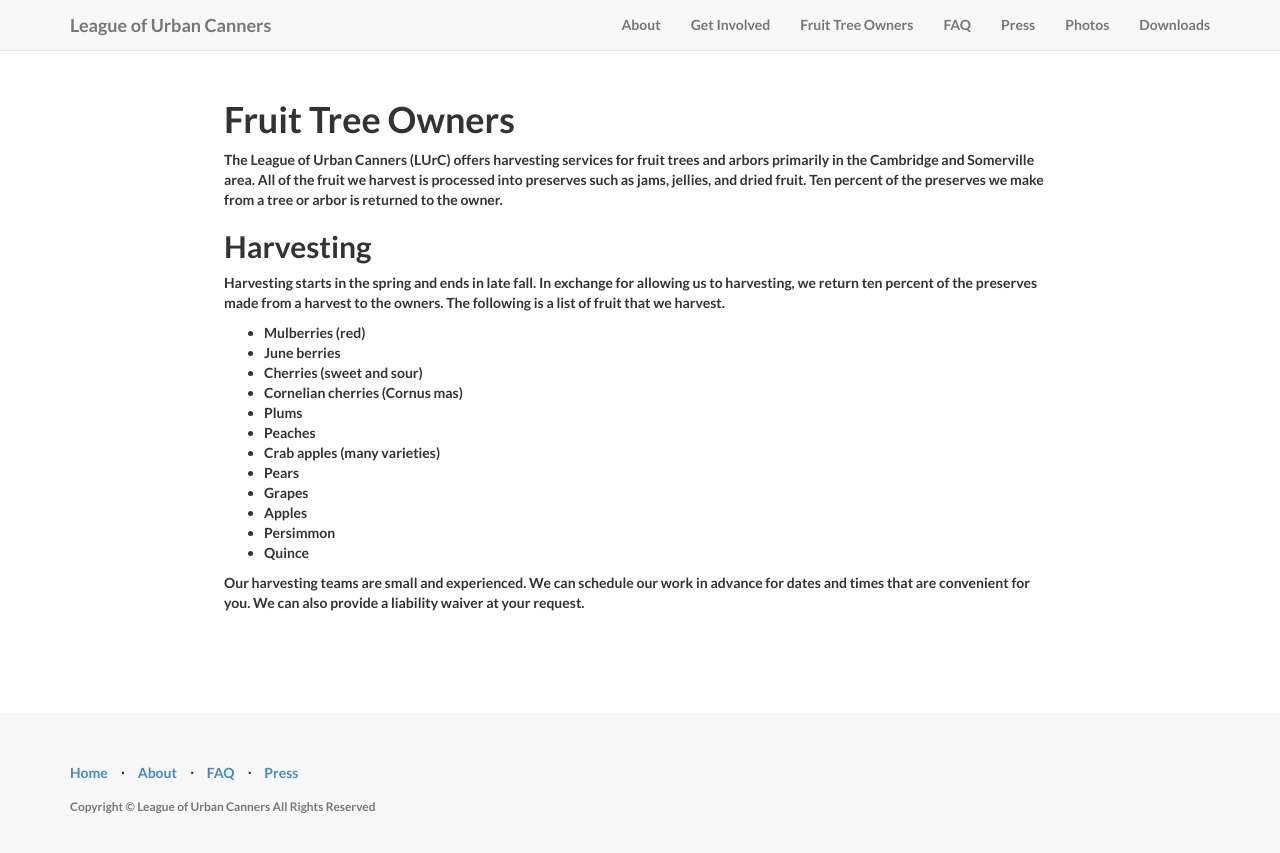
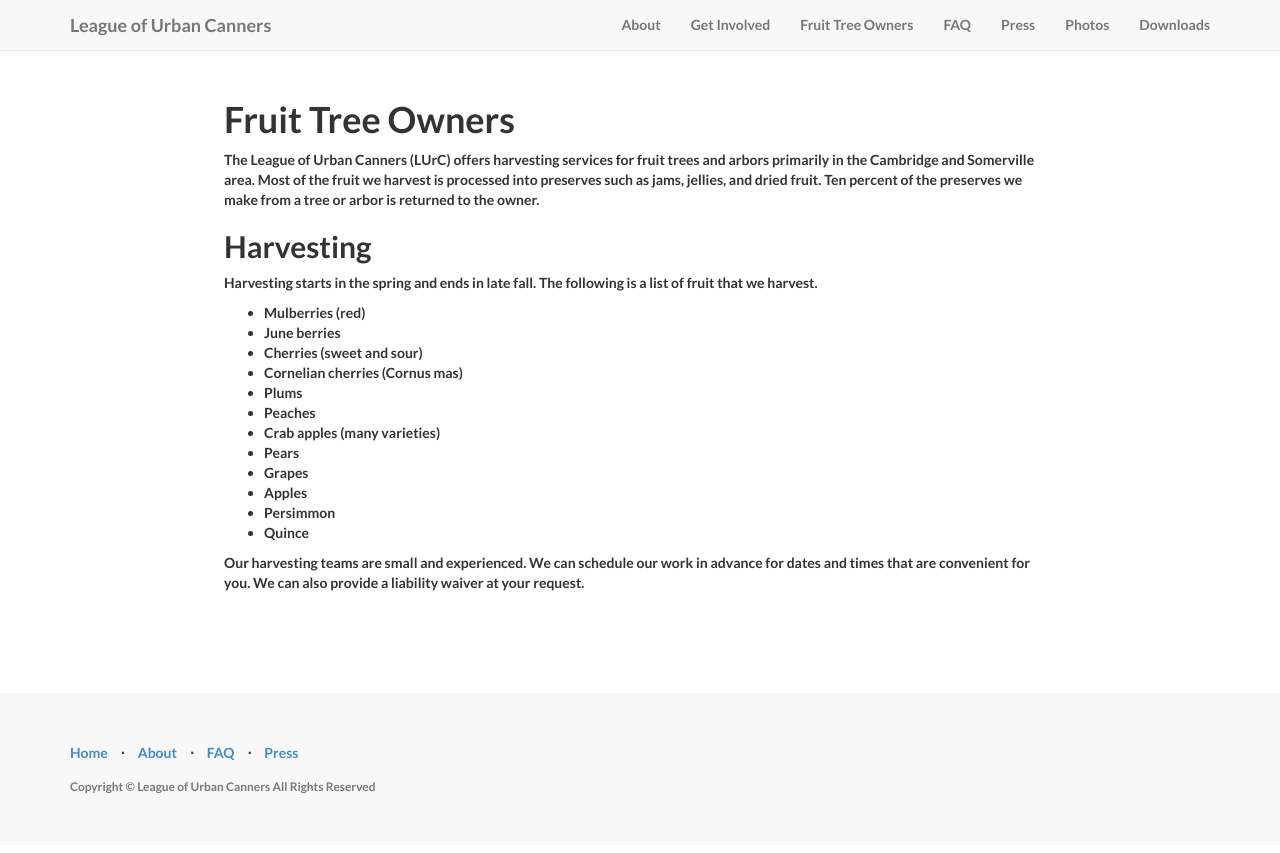
Before and after one commit to LUrC/leagueofurbancanners.org, a Jekyll site: the page built from fruit-tree-owners/index.html, in a window 1280 px wide and 900 px high. Shown: the top 853 px of the window. Built offline with Jekyll 4.4.1, drawn with Linux system fonts in a browser that asks for light colours; nearby versions of some CDN libraries.

Commit message:
Update index.html

```diff
--- a/fruit-tree-owners/index.html
+++ b/fruit-tree-owners/index.html
@@ -5,7 +5,7 @@ title: Fruit Tree Owners
 
 <h1>Fruit Tree Owners</h1>
 
-<p>The League of Urban Canners (LUrC) offers harvesting services for fruit trees and arbors primarily in the Cambridge and Somerville area. All of the fruit we harvest is processed into preserves such as jams, jellies, and dried fruit. Ten percent of the preserves we make from a tree or arbor is returned to the owner.</p>
+<p>The League of Urban Canners (LUrC) offers harvesting services for fruit trees and arbors primarily in the Cambridge and Somerville area. Most of the fruit we harvest is processed into preserves such as jams, jellies, and dried fruit. Ten percent of the preserves we make from a tree or arbor is returned to the owner.</p>
 
 <!--<h2>Pruning</h2>
 
@@ -13,7 +13,7 @@ title: Fruit Tree Owners
 
 <h2>Harvesting</h2>
 
-<p>Harvesting starts in the spring and ends in late fall. In exchange for allowing us to harvesting, we return ten percent of the preserves made from a harvest to the owners. The following is a list of fruit that we harvest.</p>
+<p>Harvesting starts in the spring and ends in late fall. The following is a list of fruit that we harvest.</p>
 
 <ul>
   <li>Mulberries (red)</li>
```
